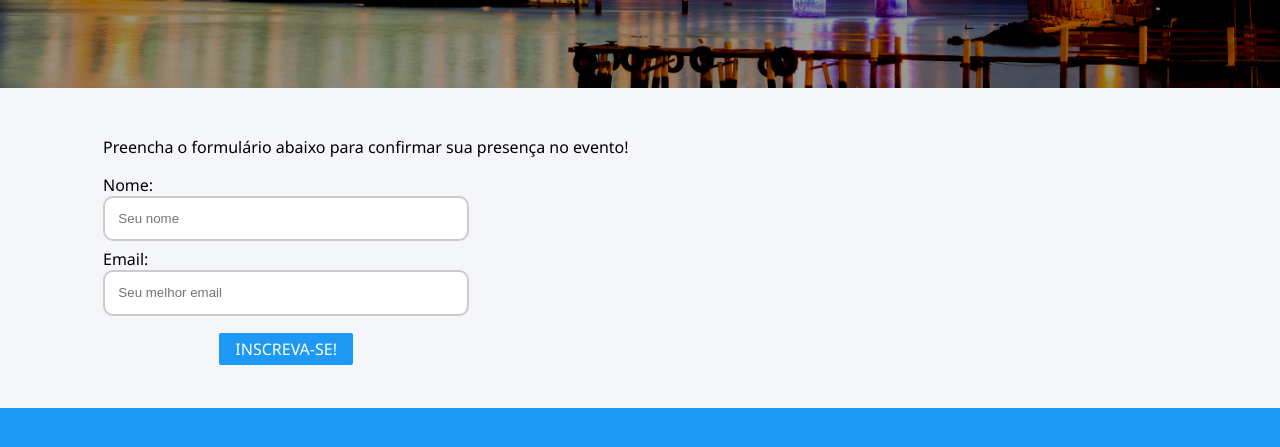
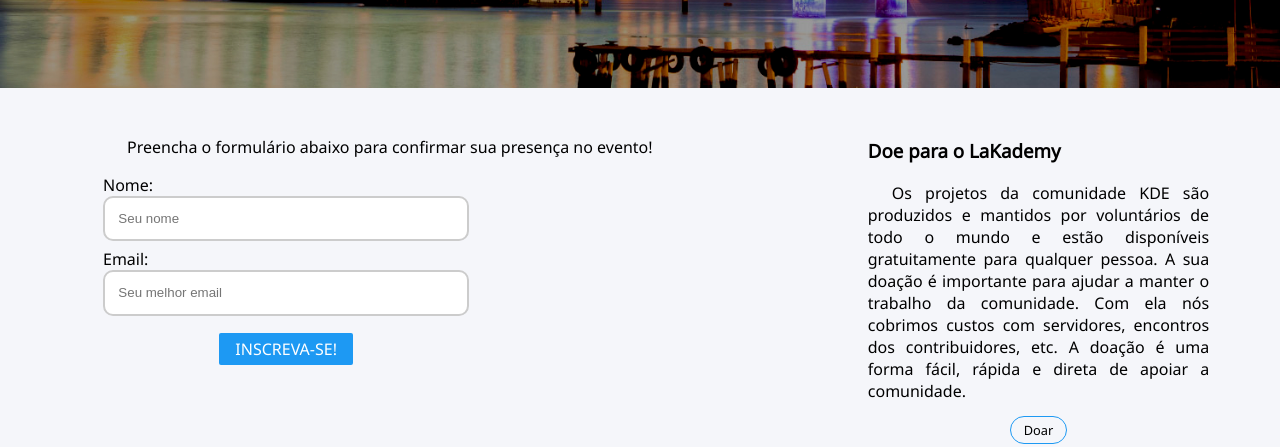
Before and after one commit to dianety/kde-lakademy-website, a plain HTML site: page inscreva-se.html in a window 1280 px wide. Shown: the part 321-768 px from the top of the page. Drawn offline with Linux system fonts and the light colour scheme.

Commit message:
Alterações no Formulário

```diff
--- a/css/style.css
+++ b/css/style.css
@@ -367,7 +367,17 @@ footer p{
 }
 
 
-input {
+.form {
+    width: 50%;
+}
+
+@media (max-width: 992px) {
+    .form {
+        width: 100%;
+    }
+}
+
+.form input {
     width: 100%;
     padding: 1em ;
     border: 2px solid #ccc;
@@ -377,19 +387,8 @@ input {
     box-sizing: border-box;
 }
 
-label {
+.form label {
     padding: 1em 1em 1em 0 ;
-    text-align: left;
-}
-
-.form{
-    width: 50%;
-}
-
-@media (max-width: 992px) {
-    .form {
-        width: 100%;
-    }
 }
 
 .error-message{
--- a/inscreva-se.html
+++ b/inscreva-se.html
@@ -58,8 +58,10 @@
         <section>
             <div class="container">
                 <div class="row">
-                    <div class="col-content">
-                        <p> Preencha o formulário abaixo para confirmar sua presença no evento!</p>
+                    <div class="col col-content">
+                        <p>
+                            Preencha o formulário abaixo para confirmar sua presença no evento!
+                        </p>
                         <div class="form">
                             <label for="nome">Nome:</label>
                             <input type="text" id="nome" name="nome" placeholder="Seu nome" onfocus="cleanOutput()">
@@ -71,6 +73,19 @@
                                 <a href="javascript:" onclick="validateForm()" class="button-primary"> Inscreva-se! </a>
                             </div>
                         </div>
+                    </div>
+                    <div class="col col-sidebar">
+                        <h3> Doe para o LaKademy </h3>
+                        <p>
+                            Os projetos da comunidade KDE são produzidos e mantidos por voluntários de todo o mundo e estão disponíveis gratuitamente
+                            para qualquer pessoa. A sua doação é importante para ajudar a manter o trabalho da comunidade. Com ela nós cobrimos
+                            custos com servidores, encontros dos contribuidores, etc. A doação é uma forma fácil, rápida e direta de apoiar a
+                            comunidade.
+                        </p>
+                        <div class="button">
+                            <a href="https://www.kde.org/community/donations/index.php#money" target="_blank" class="button-secondary"> Doar </a>
+                        </div>
+
                     </div>
                 </div>
             </div>
```
